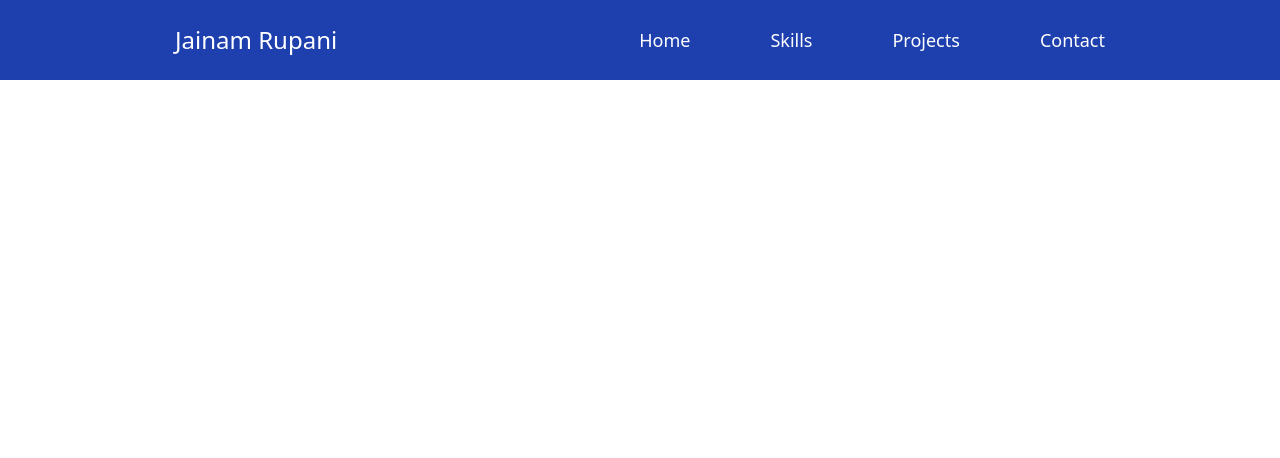
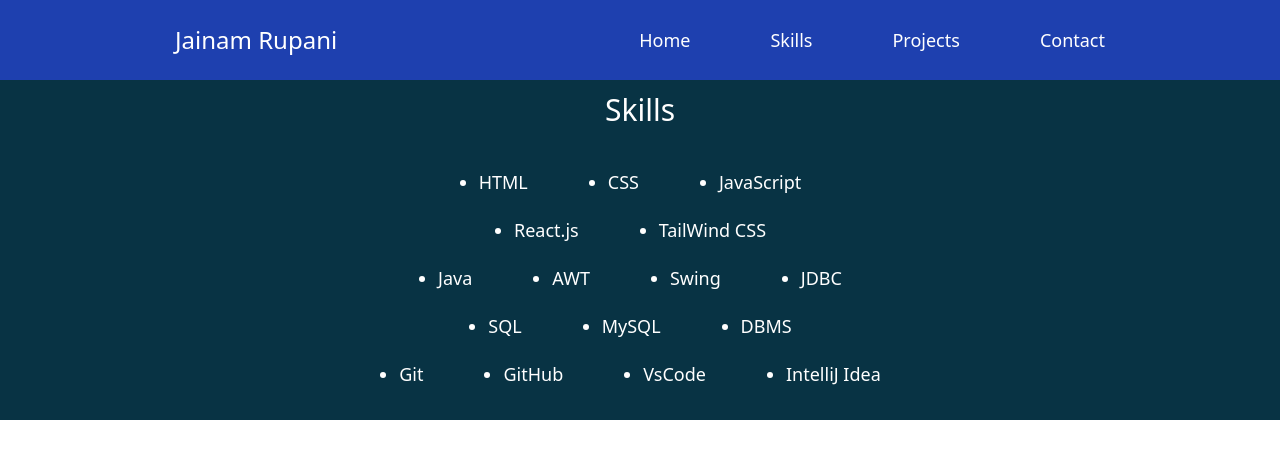
Before and after one commit to jainam-04/Portfolio, a React (Vite) app: page /skills in a window 1280 px wide. Shown: the top 458 px of the page. Built offline with nearby package versions, Linux system fonts and the light colour scheme.

Commit message:
Skills section is done

```diff
--- a/src/App.jsx
+++ b/src/App.jsx
@@ -1,10 +1,12 @@
 import React from 'react'
 import NavBar from './components/NavBar'
+import Skills from './components/Skills'
 
 function App() {
   return (
     <div>
       <NavBar />
+      <Skills />
     </div>
   )
 }
--- /dev/null
+++ b/src/components/Skills.jsx
@@ -0,0 +1,41 @@
+import React from 'react'
+
+function Skills() {
+      return (
+            <div>
+                  <div className="bg-cyan-950 skills">
+                        <h1 className='text-3xl text-center text-white mt-0 mb-10 pt-3'>Skills</h1>
+                        <div className='text-white text-lg pb-3'>
+                              <ul className='flex justify-center gap-20 items-center my-5 list-disc'>
+                                    <li>HTML</li>
+                                    <li>CSS</li>
+                                    <li>JavaScript</li>
+                              </ul>
+                              <ul className='flex justify-center gap-20 items-center my-5 list-disc'>
+                                    <li>React.js</li>
+                                    <li>TailWind CSS</li>
+                              </ul>
+                              <ul className='flex justify-center gap-20 items-center my-5 list-disc'>
+                                    <li>Java</li>
+                                    <li>AWT</li>
+                                    <li>Swing</li>
+                                    <li>JDBC</li>
+                              </ul>
+                              <ul className='flex justify-center gap-20 items-center my-5 list-disc'>
+                                    <li>SQL</li>
+                                    <li>MySQL</li>
+                                    <li>DBMS</li>
+                              </ul>
+                              <ul className='flex justify-center gap-20 items-center my-5 list-disc'>
+                                    <li>Git</li>
+                                    <li>GitHub</li>
+                                    <li>VsCode</li>
+                                    <li>IntelliJ Idea</li>
+                              </ul>
+                        </div>
+                  </div>
+            </div>
+      )
+}
+
+export default Skills
```
